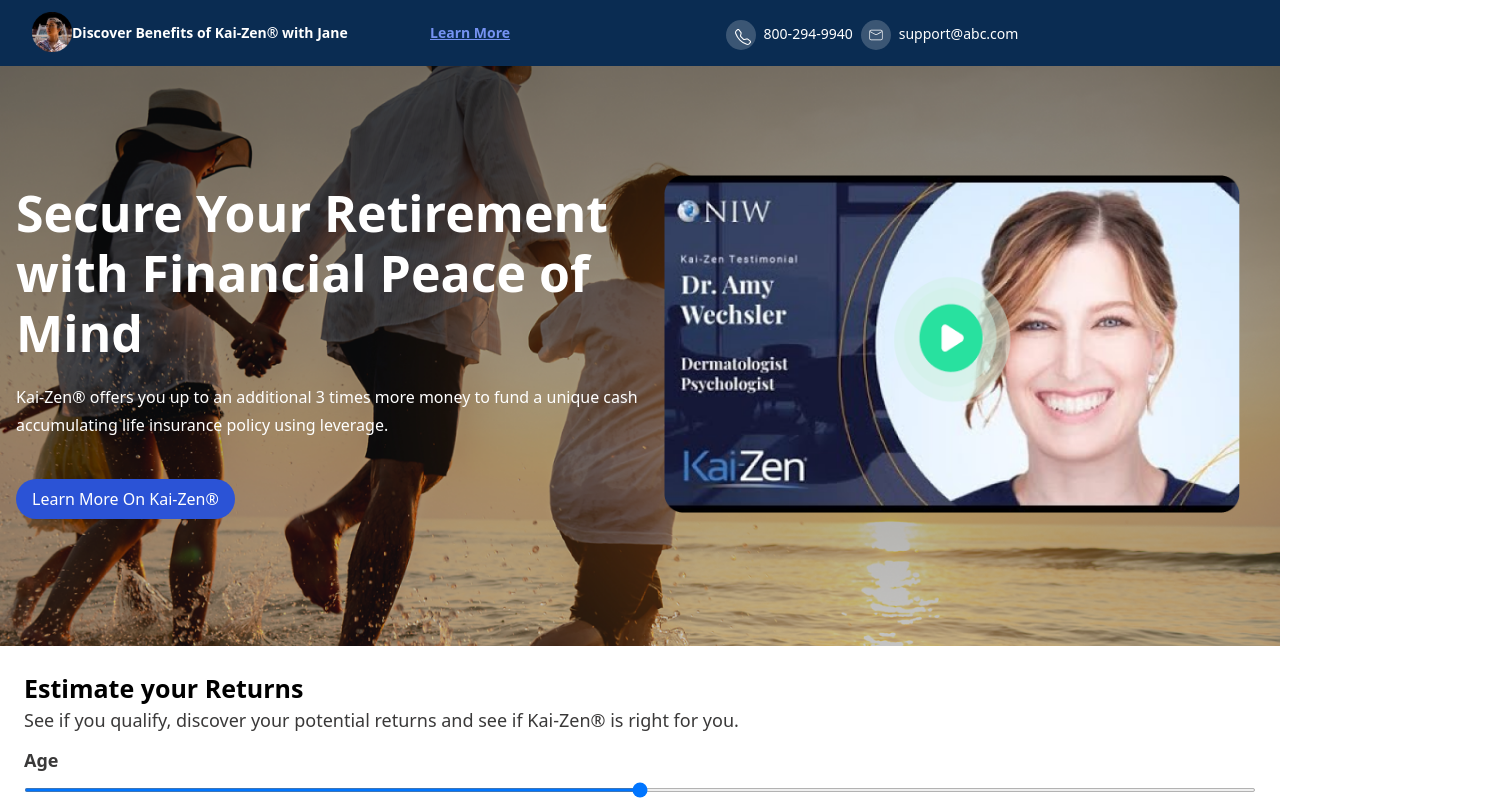
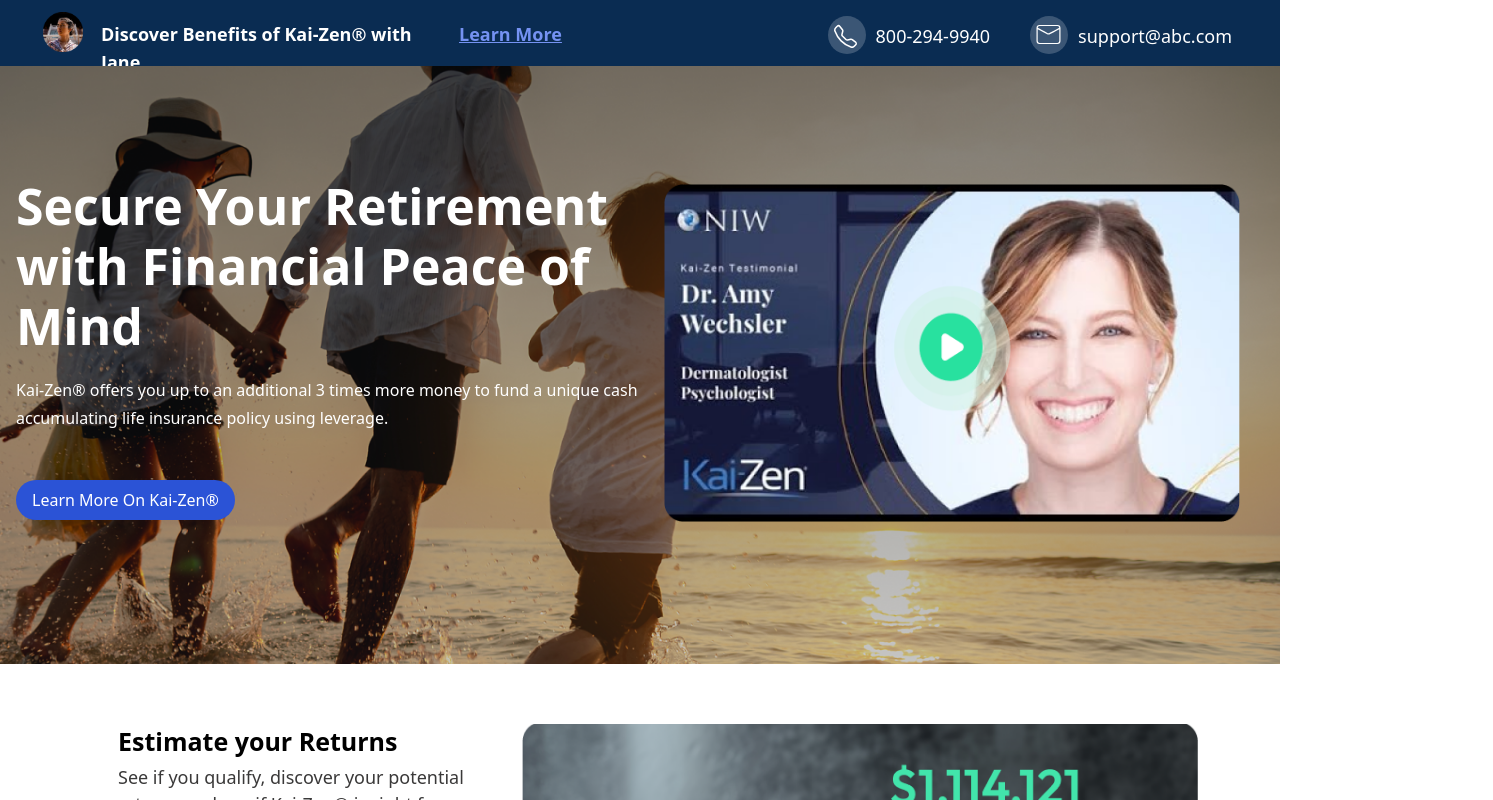
Before and after one commit to snehapatidar5/Task-1, a React (Vite) app: page / in a window 1280 px wide. Shown: the top 800 px of the page, 1493 px wide, since content can reach past the window. Built offline with nearby package versions, Linux system fonts and the light colour scheme.

Commit message:
Update tailwind.config.js

```diff
--- a/tailwind.config.js
+++ b/tailwind.config.js
@@ -7,46 +7,16 @@
   theme: {
     extend: {
       screens:{
-        sm:"375px",
-        md:'600px'
+        'xs':'360px',
+        'sm': '640px',  // Default small size
+        'md': '768px',  // Default medium size
+        'lg': '1024px', // Default large size
+        'xl': '1280px', // Default extra large size
+        '2xl': '1536px', // Default 2x large size
+        '3xl': '1800px', // Custom size for large desktops
+
       },
     },
   },
   plugins: [],
 }
-
-// import withMT from "@material-tailwind/react/utils/withMT";
-
-// export default withMT({
-//   content: ["./index.html", "./src/**/*.{vue,js,ts,jsx,tsx}"],
-//   theme: {
-//     extend: {
-//       screens:{
-//         sm:"370px",
-//         md:"600px",
-//       },
-//     },
-//   },
-//   plugins: [],
-// });
-
-// const withMT = require("@material-tailwind/react/utils/withMT");
-
-// module.exports = withMT({
-//   content: [
-//     "./index.html",
-//     "./src/**/*.{vue,js,ts,jsx,tsx}",
-//     "path-to-your-node_modules/@material-tailwind/react/components/**/*.{js,ts,jsx,tsx}",
-//     "path-to-your-node_modules/@material-tailwind/react/theme/components/**/*.{js,ts,jsx,tsx}",
-//   ],
-//   theme: {
-//     extend: {
-//       screens:{
-//         sm:"370px",
-//         md:"600px",
-//       },
-
-//     },
-//   },
-//   plugins: [],
-// });
```
